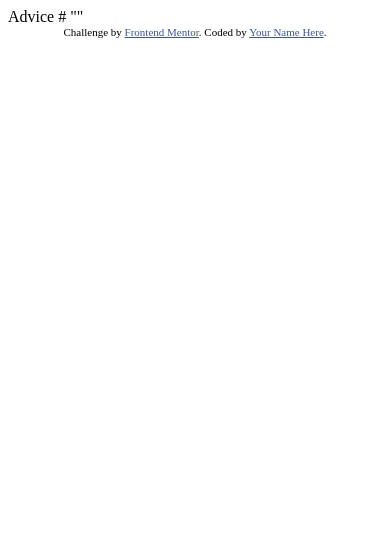
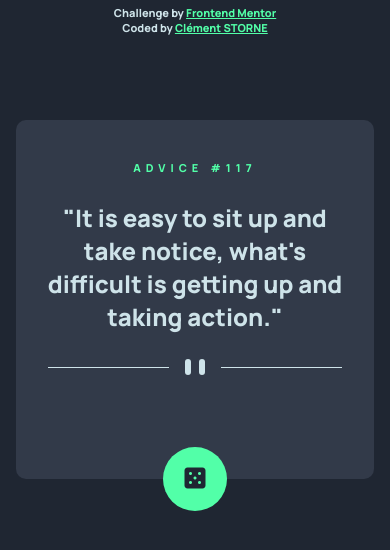
Before and after one commit to clementstorne/FrontendMentor-advice-generator-app, a website: page index.html in a window 390 px wide. Drawn offline with Linux system fonts and the light colour scheme.

Commit message:
mobile version html+css ok

```diff
--- /dev/null
+++ b/css/style.css
@@ -0,0 +1,107 @@
+@import url("https://fonts.googleapis.com/css2?family=Manrope:wght@800&display=swap");
+*,
+::before,
+::after {
+  margin: 0;
+  padding: 0;
+  box-sizing: border-box;
+  outline: none;
+}
+
+body {
+  color: #cee3e9;
+  background-color: #1f2632;
+  font-family: "Manrope", sans-serif;
+  font-size: 11px;
+  font-weight: 800;
+}
+
+h1 {
+  font-size: 24px;
+  text-align: center;
+}
+
+button {
+  height: 64px;
+  width: 64px;
+  display: block;
+  background-color: #52ffa8;
+  color: #1f2632;
+  border: none;
+  border-radius: 50%;
+  cursor: pointer;
+  font-size: 24px;
+}
+button:hover {
+  box-shadow: 0px 0px 50px 0px #52ffa8;
+}
+
+#card {
+  position: relative;
+  background-color: #323a49;
+  border-radius: 10px;
+  padding: 40px 0px;
+}
+#card-top {
+  color: #52ffa8;
+  font-size: 11px;
+  text-transform: uppercase;
+  text-align: center;
+  letter-spacing: 5px;
+}
+#card-body {
+  margin: 26px;
+}
+#card-separator {
+  display: flex;
+  flex-flow: row nowrap;
+  align-items: center;
+  justify-content: center;
+  margin-bottom: 64px;
+}
+#card-button {
+  position: absolute;
+  bottom: -32px;
+  left: 50%;
+  transform: translateX(-50%);
+}
+
+.shape {
+  width: 6px;
+  height: 16px;
+  border-radius: 3px;
+  background-color: #cee3e9;
+  margin: 0px 4px;
+}
+
+.line {
+  width: 121px;
+  height: 1px;
+  background-color: #cee3e9;
+  margin: 0px 12px;
+}
+
+#container {
+  height: 100vh;
+  padding: 120px 16px;
+}
+
+.attribution {
+  position: absolute;
+  top: 5px;
+  width: 100%;
+}
+.attribution p {
+  font-size: 11px;
+  text-align: center;
+}
+.attribution a {
+  font-size: 11px;
+  font-weight: 600;
+  color: #52ffa8;
+}
+.attribution a:visited {
+  color: #008542;
+}
+
+/*# sourceMappingURL=style.css.map */
--- a/index.html
+++ b/index.html
@@ -1,28 +1,60 @@
 <!DOCTYPE html>
 <html lang="en">
-<head>
-  <meta charset="UTF-8">
-  <meta name="viewport" content="width=device-width, initial-scale=1.0"> <!-- displays site properly based on user's device -->
+  <head>
+    <meta charset="UTF-8" />
+    <meta name="viewport" content="width=device-width, initial-scale=1.0" />
+    <!-- displays site properly based on user's device -->
 
-  <link rel="icon" type="image/png" sizes="32x32" href="./images/favicon-32x32.png">
+    <link
+      rel="icon"
+      type="image/png"
+      sizes="32x32"
+      href="./images/favicon-32x32.png"
+    />
+    <link rel="stylesheet" href="/css/style.css" />
 
-  <title>Frontend Mentor | Advice generator app</title>
+    <script
+      src="https://kit.fontawesome.com/00a1159749.js"
+      crossorigin="anonymous"
+    ></script>
 
-  <!-- Feel free to remove these styles or customise in your own stylesheet 👍 -->
-  <style>
-    .attribution { font-size: 11px; text-align: center; }
-    .attribution a { color: hsl(228, 45%, 44%); }
-  </style>
-</head>
-<body>
+    <title>Frontend Mentor | Advice generator app</title>
+  </head>
+  <body>
+    <div id="container">
+      <div id="card">
+        <div id="card-top">Advice #117</div>
+        <div id="card-body">
+          <h1 id="advice">
+            "It is easy to sit up and take notice, what's difficult is getting
+            up and taking action."
+          </h1>
+        </div>
+        <div id="card-separator">
+          <div class="line"></div>
+          <div class="shape"></div>
+          <div class="shape"></div>
+          <div class="line"></div>
+        </div>
+        <button id="card-button">
+          <i class="fas fa-dice-five"></i>
+        </button>
+      </div>
+    </div>
 
-  Advice #<!-- Advice ID goes here -->
-
-  "<!-- Advice text goes here -->"
-
-  <div class="attribution">
-    Challenge by <a href="https://www.frontendmentor.io?ref=challenge" target="_blank">Frontend Mentor</a>.
-    Coded by <a href="#">Your Name Here</a>.
-  </div>
-</body>
+    <div class="attribution" role="contentinfo">
+      <p>
+        Challenge by
+        <a href="https://www.frontendmentor.io?ref=challenge" target="_blank"
+          >Frontend Mentor</a
+        >
+      </p>
+      <p>
+        Coded by
+        <a href="https://github.com/clementstorne" target="_blank"
+          >Clément STORNE</a
+        >
+      </p>
+    </div>
+  </body>
 </html>
```
Also changed, not shown: package.json (added, +20 -0 lines), 1 other file.
